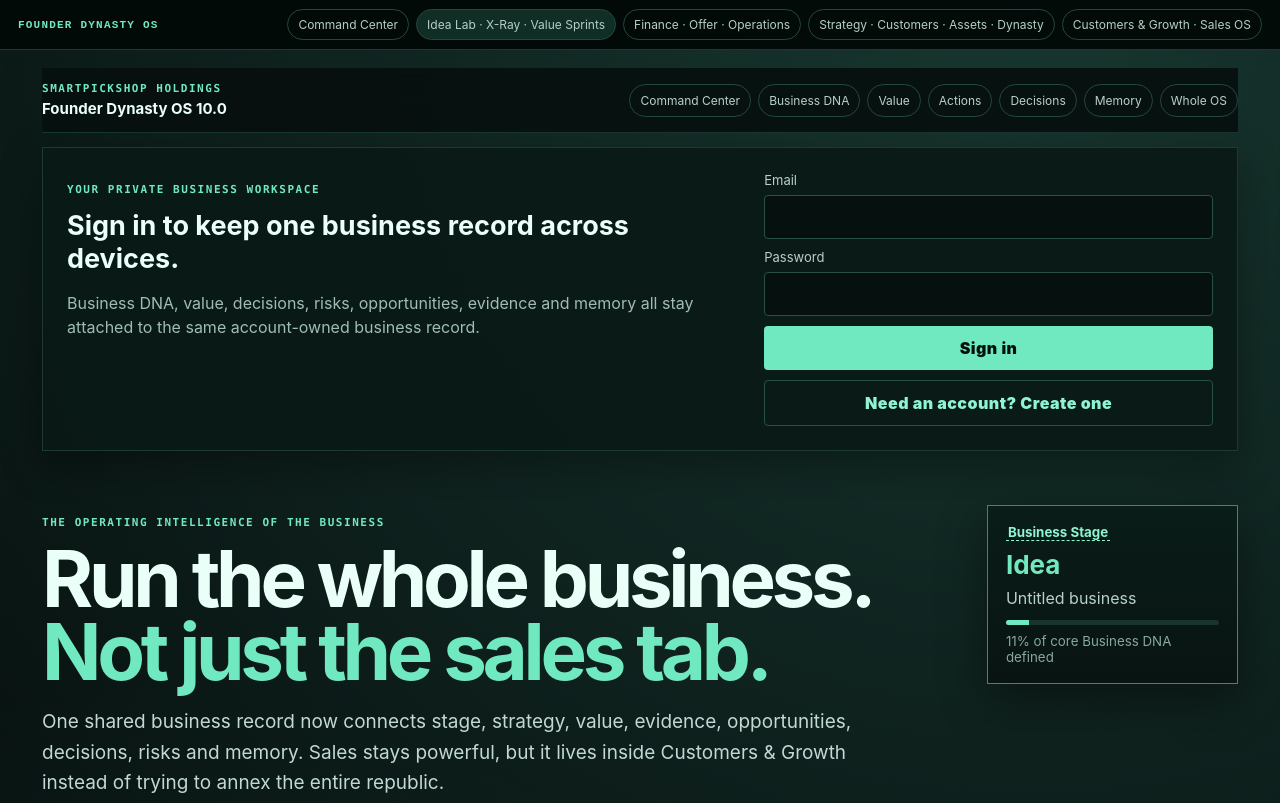
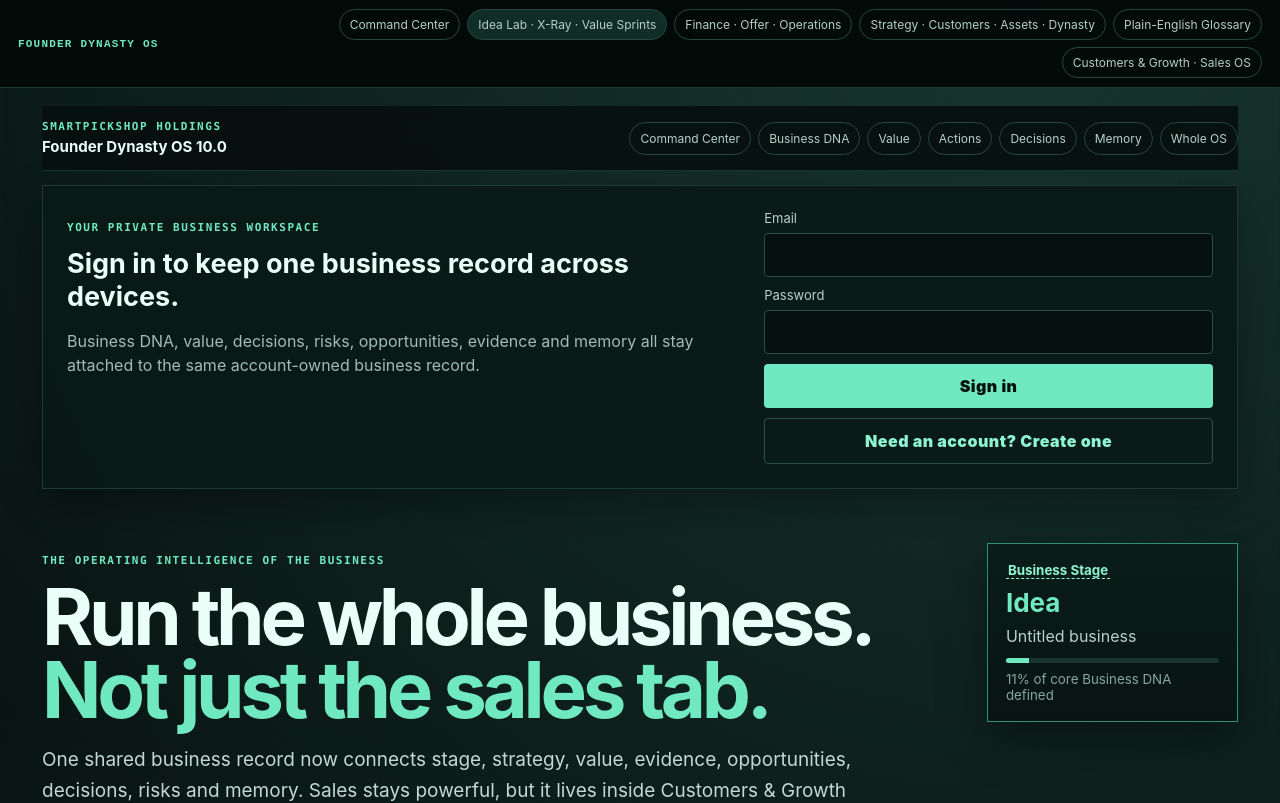
Before and after one commit to anastaysia94-sudo/founder-os, a Next.js app in the folder web/: page / in a window 1280 px wide. Shown: the top 803 px of the page. Built offline with nearby package versions, Linux system fonts and the light colour scheme; no server answers.

Commit message:
feat(fdos): expose plain English glossary globally

```diff
--- a/web/app/layout.tsx
+++ b/web/app/layout.tsx
@@ -32,7 +32,7 @@ const structuredData = {
   applicationCategory: 'BusinessApplication',
   operatingSystem: 'Web',
   description: 'An evidence-first business operating system that connects Business DNA, Business X-Ray, Idea Lab, Value Sprints, finance, offers, operations, customer intelligence, distribution, assets, scenarios, founder attention, portfolio strategy, decisions, risks, evidence and business memory.',
-  featureList: ['Idea Lab', 'Business X-Ray', 'What Am I Missing intelligence', 'Value Sprints', 'Finance Center', 'Product and Offer Lab', 'Operations and Execution', 'Business Model Lab', 'Customer Intelligence', 'Marketing and Distribution', 'Asset Map', 'Scenario Lab', 'Founder Attention', 'Portfolio and Dynasty Mode', 'evidence classification', 'opportunity ranking', 'risk tracking'],
+  featureList: ['Plain-English Glossary', 'Idea Lab', 'Business X-Ray', 'What Am I Missing intelligence', 'Value Sprints', 'Finance Center', 'Product and Offer Lab', 'Operations and Execution', 'Business Model Lab', 'Customer Intelligence', 'Marketing and Distribution', 'Asset Map', 'Scenario Lab', 'Founder Attention', 'Portfolio and Dynasty Mode', 'evidence classification', 'opportunity ranking', 'risk tracking'],
   publisher: { '@type': 'Organization', name: 'SmartPickShop Holdings' },
   ...(siteUrl ? { url: siteUrl } : {}),
 };
@@ -49,6 +49,7 @@ export default function RootLayout({ children }: Readonly<{ children: React.Reac
             <a className={navStyles.featured} href="/intelligence">Idea Lab · X-Ray · Value Sprints</a>
             <a href="/workbench">Finance · Offer · Operations</a>
             <a href="/strategy">Strategy · Customers · Assets · Dynasty</a>
+            <a href="/glossary">Plain-English Glossary</a>
             <a href={salesUrl}>Customers & Growth · Sales OS</a>
           </div>
         </nav>
```
